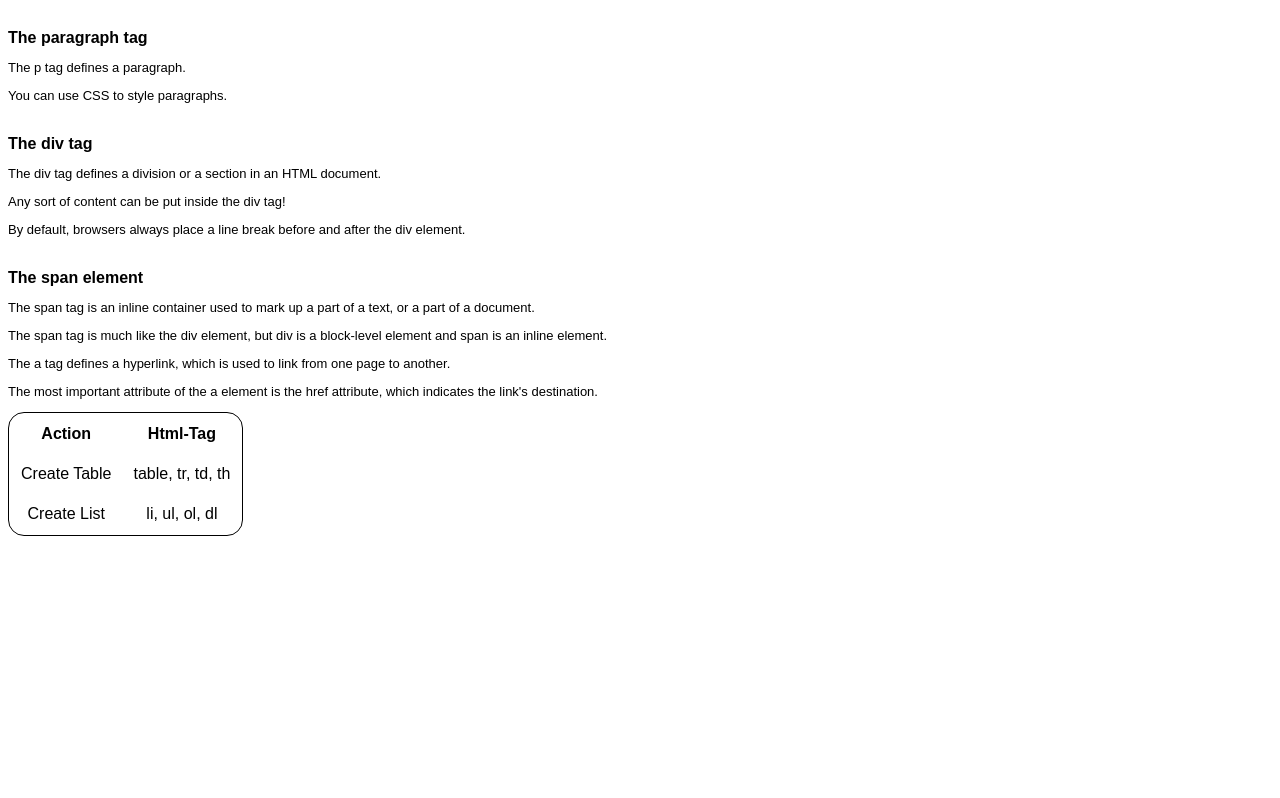
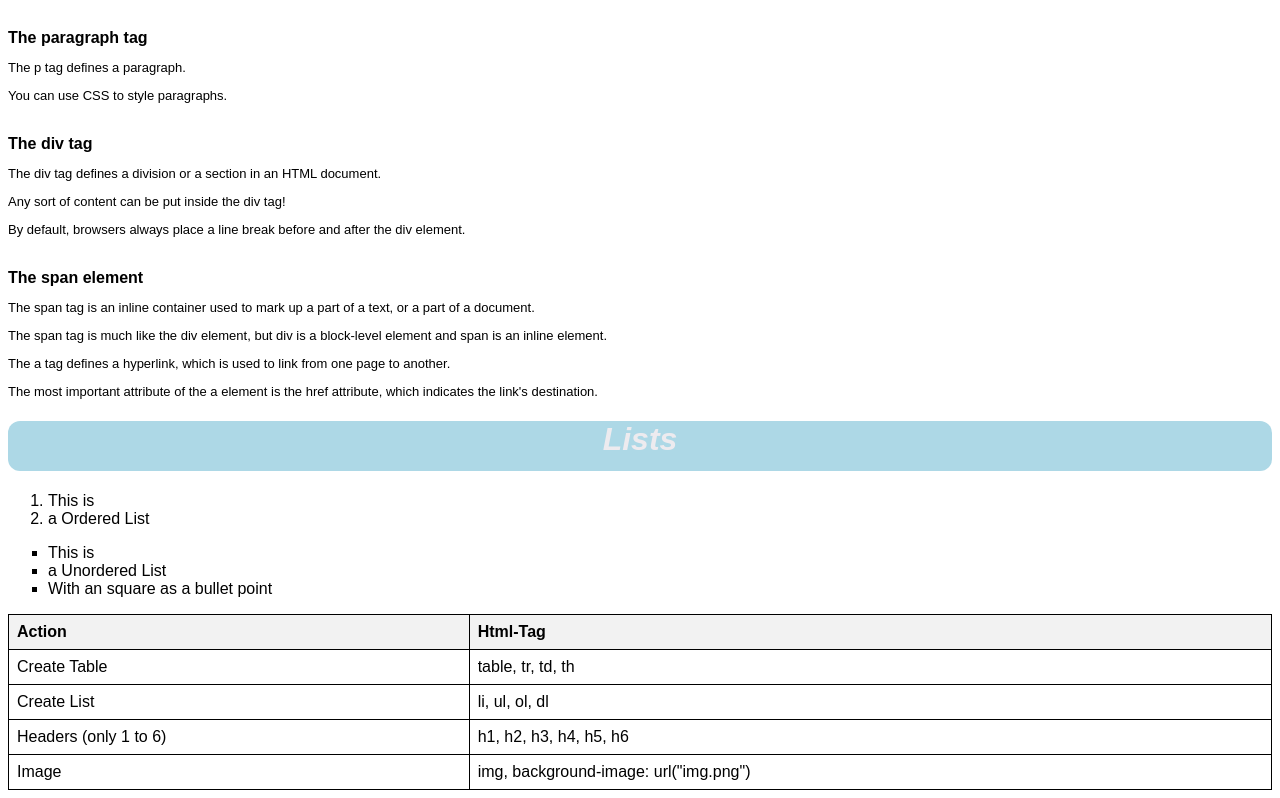
Before and after one commit to 2324-2bhif-wmc-assignments/00-cheat-sheet-Edinkurtic, a plain HTML site: page html_basics.html in a window 1280 px wide. Shown: the part 1423-2221 px from the top of the page. Before the commit the page ends 1967 px from the top, so only its background shows below. Drawn offline with Linux system fonts and the light colour scheme.

Commit message:
I added a table

```diff
--- a/html_basics.html
+++ b/html_basics.html
@@ -182,6 +182,36 @@
 
     </article>
 
+    <div id="List-Example">
+        <h1>
+            Lists
+        </h1>
+        <ol>
+            <li>
+                This is
+            </li>
+            <li>
+                a Ordered List
+            </li>
+
+        </ol>
+        <ul>
+            <li>
+                This is
+            </li>
+            <li>
+                a Unordered List
+            </li>
+            <li>
+                With an square as a bullet point
+            </li>
+        </ul>
+    </div>
+
+    <div id="Tables">
+
+    </div>
+
     <div id="Important-tags">
         <table>
             <tr>
@@ -205,6 +235,22 @@
                     li, ul, ol, dl
                 </td>
             </tr>
+            <tr>
+                <td>
+                    Headers (only 1 to 6)
+                </td>
+                <td>
+                    h1, h2, h3, h4, h5, h6
+                </td>
+            </tr>
+            <tr>
+                <td>
+                    Image
+                </td>
+                <td>
+                    img, background-image: url("img.png")
+                </td>
+            </tr>
 
         </table>
     </div>
--- a/styles.css
+++ b/styles.css
@@ -49,6 +49,7 @@ p{
 
 }
 
+
 .Title{
 
     font-size: 18px;
@@ -89,6 +90,10 @@ button{
     color: dimgrey;
 }
 
+#Animations > a:hover{
+    color: dimgrey;
+}
+
 #Html\ Logo {
     position: fixed;
     bottom: 0;
@@ -113,13 +118,27 @@ button{
     color: dimgrey;
 }
 
-#Important-tags > table{
+
+table {
+    border-collapse: collapse;
+    width: 100%;
+}
+
+th, td {
     border: 1px solid black;
-    border-radius: 1rem;
+    padding: 8px;
+    text-align: left;
 }
-th, td {
-    border: 1px black;
-    padding: 10px;
-    text-align: center;
-    border-radius: 1rem;
+
+tr {
+    border-bottom: 1px solid black;
 }
+
+th {
+    background-color: #f2f2f2;
+}
+
+#List-Example > ul > li{
+    list-style-type: square;
+
+}
```
Also changed, not shown: animation.html (+4 -9 lines), cheetsheet.html (+6 -1 lines).
